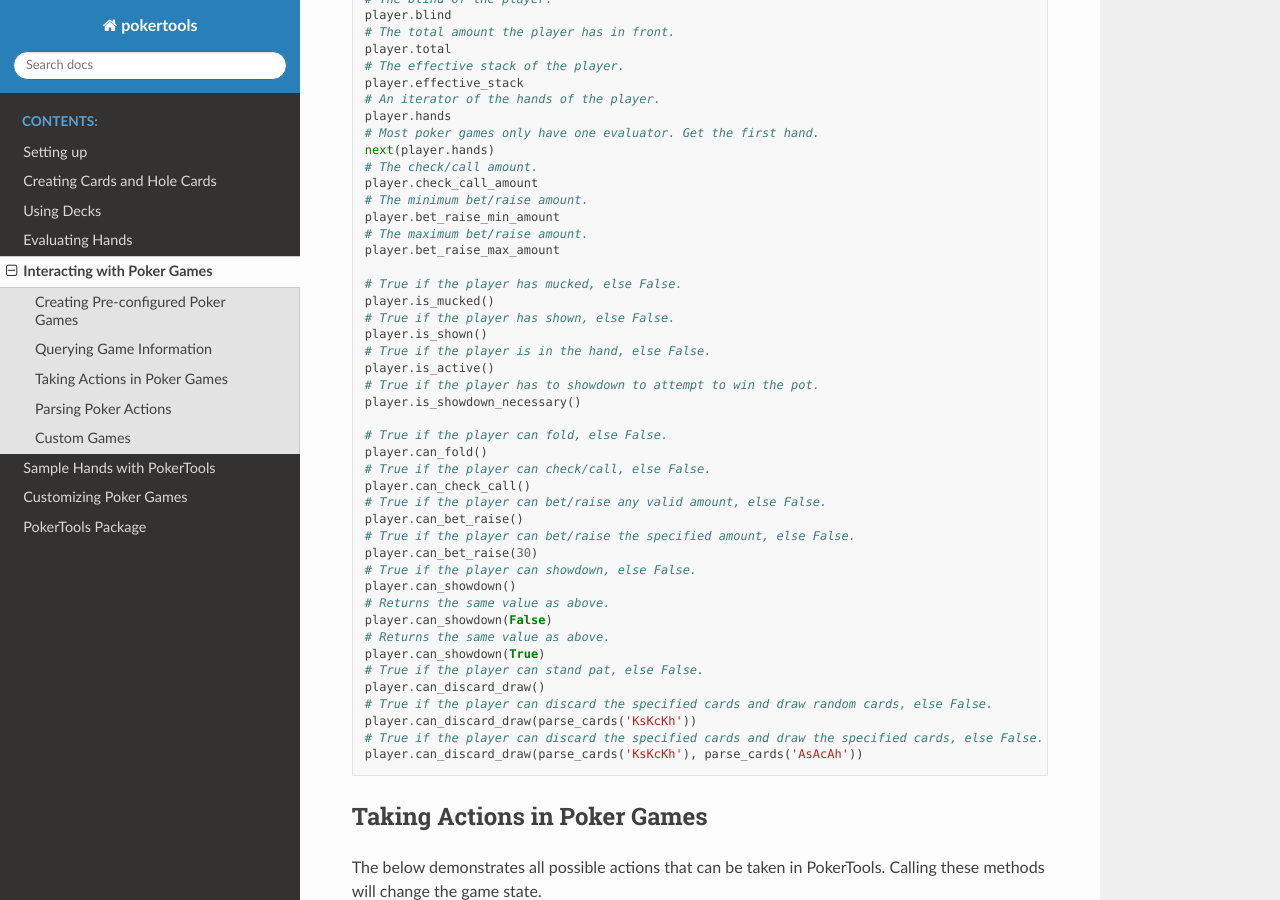
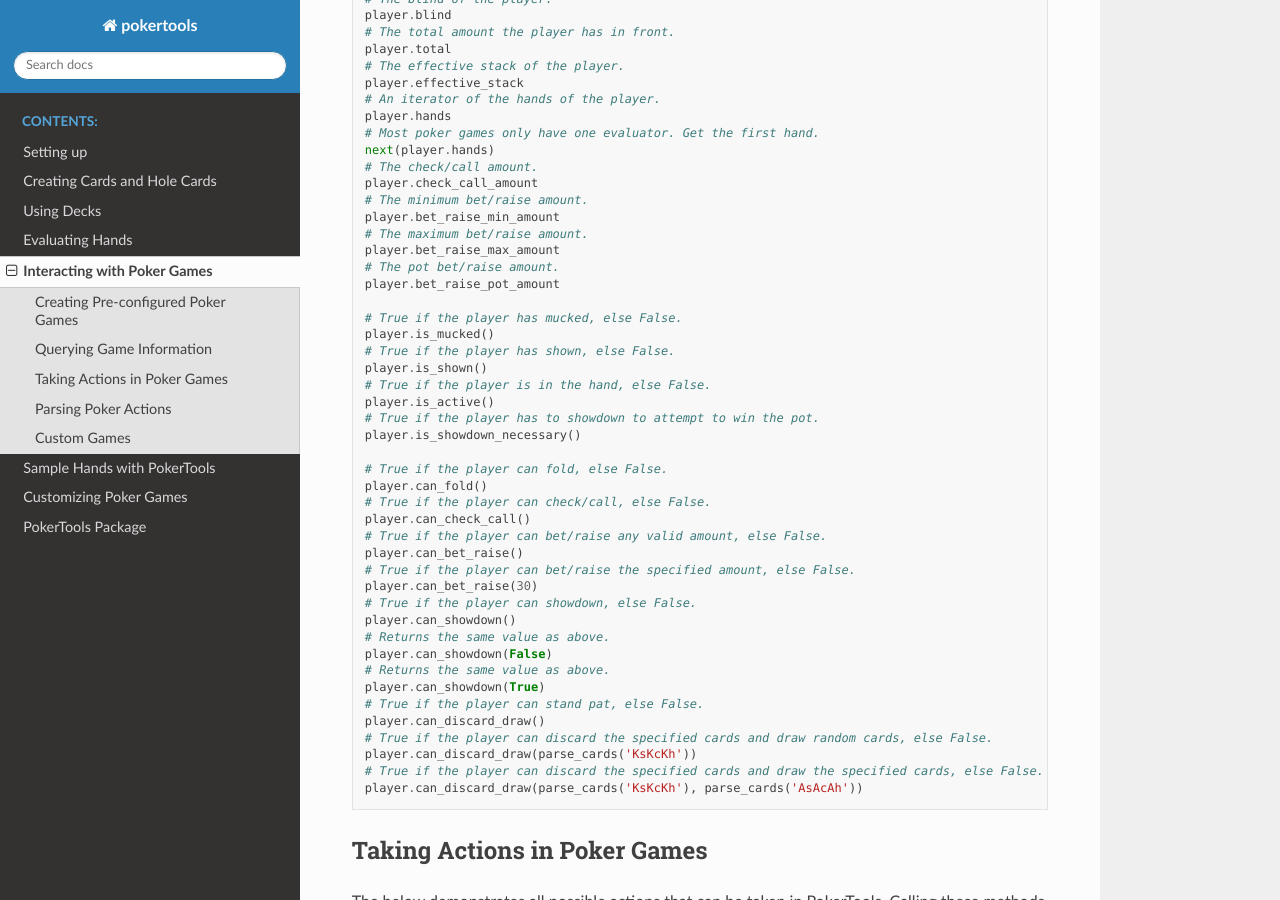
Before and after one commit to uoftcprg/pokerkit, a Sphinx documentation site: the page built from docs/source/games.rst, in a window 1280 px wide and 900 px high, scrolled down 4223 px. Built offline with Sphinx 7.4.7 and the Read the Docs theme 2.0.0, drawn with Linux system fonts in a browser that asks for light colours.

Commit message:
Added bet_raise_pot_amount to docs

```diff
--- a/docs/source/games.rst
+++ b/docs/source/games.rst
@@ -240,6 +240,8 @@ Note that accessing or calling the below attributes or methods will not change t
    player.bet_raise_min_amount
    # The maximum bet/raise amount.
    player.bet_raise_max_amount
+   # The pot bet/raise amount.
+   player.bet_raise_pot_amount
 
    # True if the player has mucked, else False.
    player.is_mucked()
```
